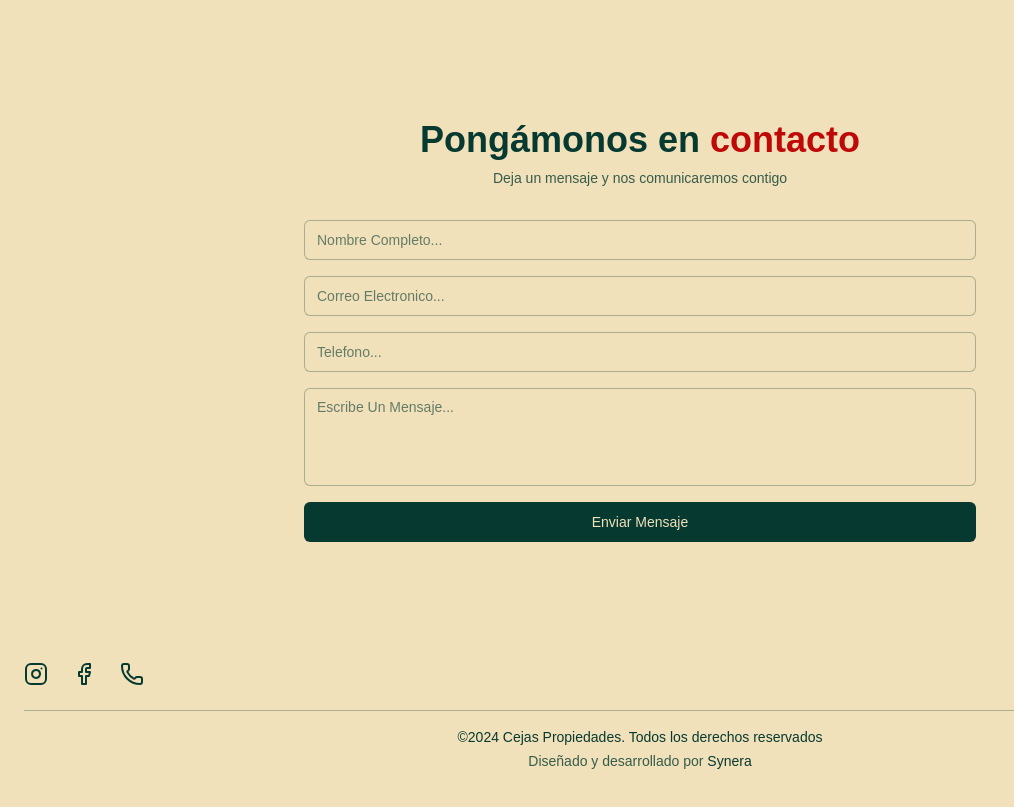
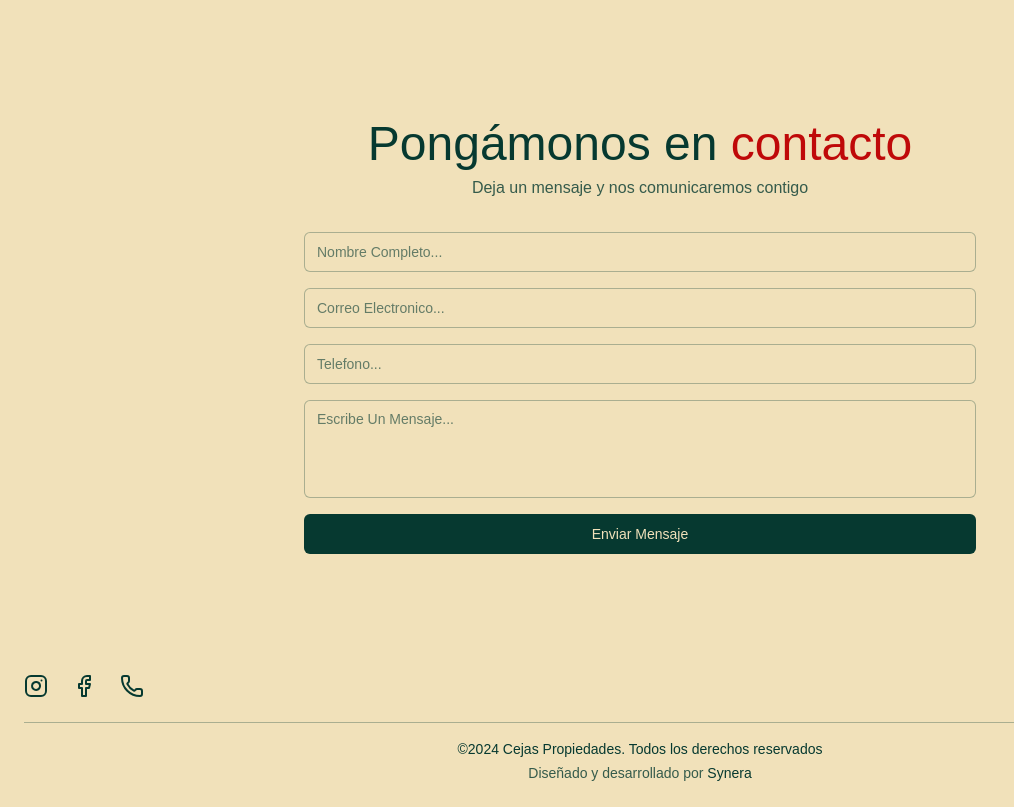
Before and after one commit to Tintaa307/cejas-propiedades, a Next.js app: page /canada in a window 1280 px wide. Shown: the part 4320-5127 px from the top of the page, without its empty margins (0-1014 px from the left). Built offline with nearby package versions, Linux system fonts and the light colour scheme; a web font is replaced by a local one; what tailwindcss-animation-delay would draw is missing.

Commit message:
style: update heading font weights and sizes across multiple components for consistency

```diff
--- a/src/components/about/About.tsx
+++ b/src/components/about/About.tsx
@@ -11,7 +11,7 @@ const About = () => {
         <div className="grid grid-cols-1 lg:grid-cols-2 gap-8 lg:gap-12 items-start">
           {/* Text Content */}
           <div className="space-y-6">
-            <h2 className="text-4xl md:text-5xl font-bold">
+            <h2 className="text-4xl md:text-5xl font-normal">
               <span className="text-primary_green">¿Quiénes </span>
               <span className="text-cta_red">somos</span>
               <span className="text-primary_green">?</span>
--- a/src/components/contact/Contact.tsx
+++ b/src/components/contact/Contact.tsx
@@ -47,11 +47,11 @@ const Contact = ({ title }: { title: string }) => {
       <div className="container mx-auto px-4 md:px-6">
         <div className="max-w-2xl mx-auto">
           <div className="text-center mb-8">
-            <h2 className="text-3xl md:text-4xl font-bold mb-2">
+            <h2 className="text-3xl md:text-5xl font-normal mb-2">
               <span className="text-primary_green">Pongámonos en </span>
               <span className="text-cta_red">contacto</span>
             </h2>
-            <p className="text-primary_green/80 text-sm">
+            <p className="text-primary_green/80 text-base font-medium">
               Deja un mensaje y nos comunicaremos contigo
             </p>
           </div>
--- a/src/components/properties-routes/Sections.tsx
+++ b/src/components/properties-routes/Sections.tsx
@@ -25,7 +25,7 @@ const SectionsExample = () => {
     <section id="inmuebles" className="w-full py-16 md:py-24 bg-cream">
       <div className="container mx-auto px-4 md:px-6">
         <div className="max-w-[1440px] mx-auto">
-          <h2 className="text-3xl md:text-4xl lg:text-5xl font-bold mb-12 md:mb-16">
+          <h2 className="text-3xl md:text-4xl lg:text-5xl font-normal mb-12 md:mb-16">
             <span className="text-primary_green">Inmuebles en </span>
             <span className="text-cta_red">venta</span>
           </h2>
--- a/src/components/services/Services.tsx
+++ b/src/components/services/Services.tsx
@@ -67,7 +67,7 @@ const ServicesExample = () => {
   return (
     <section className="w-full py-16 bg-cream">
       <div className="container mx-auto px-4">
-        <h2 className="text-4xl font-bold text-center mb-12">
+        <h2 className="text-5xl font-normal text-center mb-12">
           <span className="text-primary_green">¿Por qué </span>
           <span className="text-cta_red">elegirnos</span>
           <span className="text-primary_green">?</span>
--- a/src/components/works/Works.tsx
+++ b/src/components/works/Works.tsx
@@ -60,7 +60,7 @@ const Works = () => {
     <section id="desarrollos" className="w-full py-16 md:py-24 bg-cream">
       <div className="container mx-auto px-4 md:px-6">
         <div className="max-w-[1440px] mx-auto">
-          <h2 className="text-3xl md:text-4xl lg:text-5xl font-bold mb-12 md:mb-16">
+          <h2 className="text-3xl md:text-4xl lg:text-5xl font-normal mb-12 md:mb-16">
             <span className="text-primary_green">Conocé nuestros </span>
             <span className="text-cta_red">desarrollos</span>
           </h2>
```
